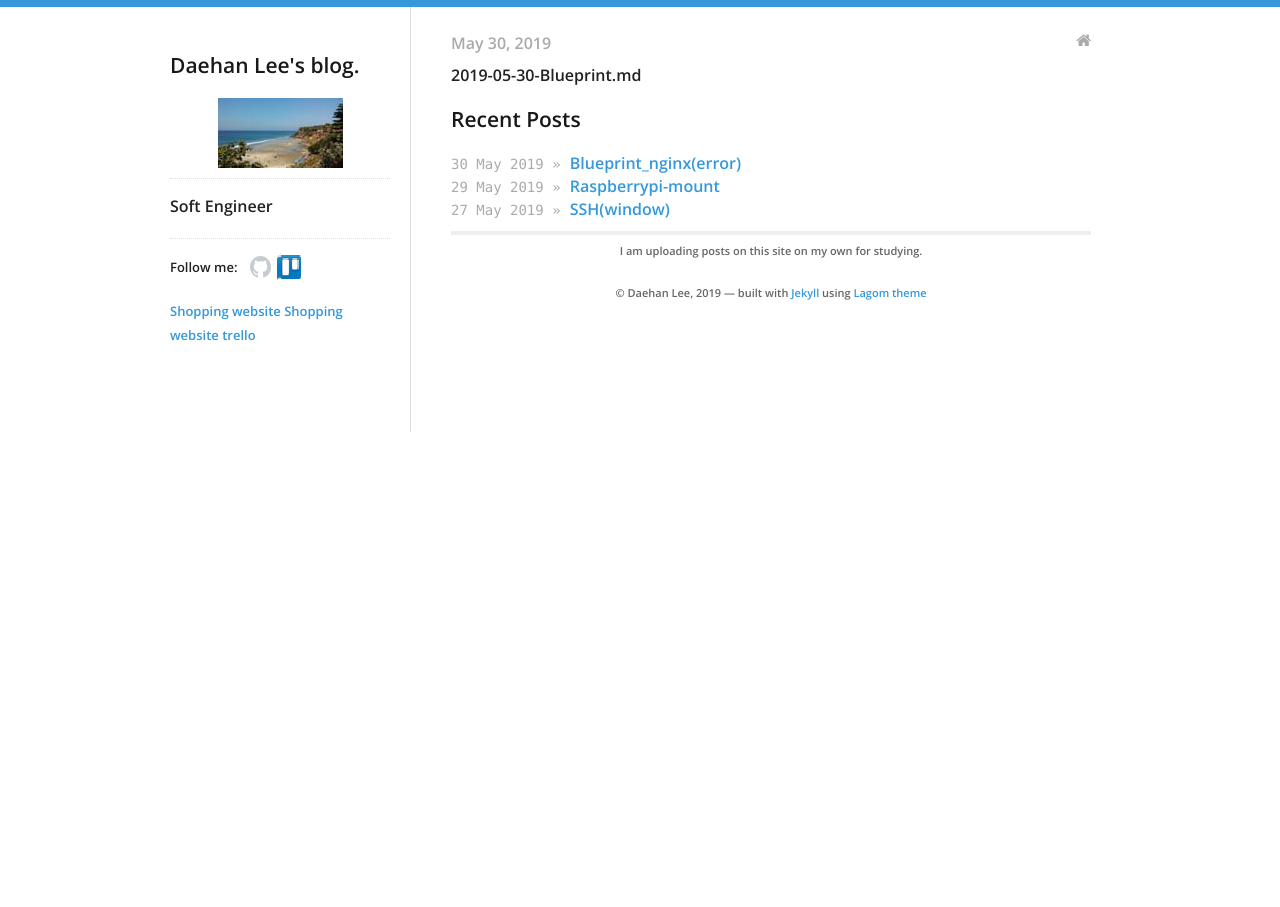
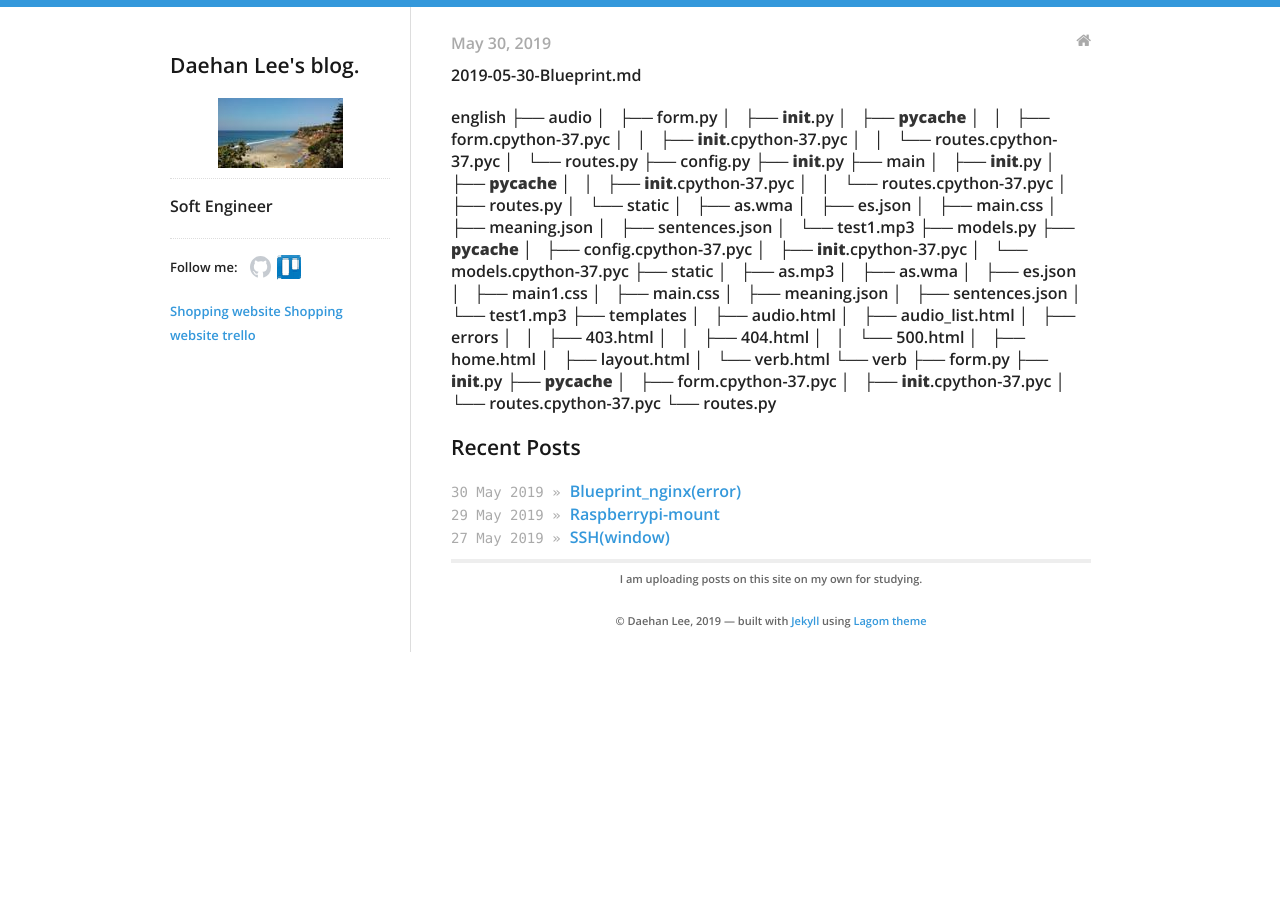
Before and after one commit to daehan0226/Study, a Jekyll site: the page built from _posts/2019-05-30-Blueprint.md, in a window 1280 px wide. Built offline with Jekyll 4.4.1, drawn with Linux system fonts in a browser that asks for light colours.

Commit message:
Update 2019-05-30-Blueprint.md

```diff
--- a/_posts/2019-05-30-Blueprint.md
+++ b/_posts/2019-05-30-Blueprint.md
@@ -6,3 +6,60 @@ categories:
 ---
 
 2019-05-30-Blueprint.md
+
+english
+├── audio
+│   ├── form.py
+│   ├── __init__.py
+│   ├── __pycache__
+│   │   ├── form.cpython-37.pyc
+│   │   ├── __init__.cpython-37.pyc
+│   │   └── routes.cpython-37.pyc
+│   └── routes.py
+├── config.py
+├── __init__.py
+├── main
+│   ├── __init__.py
+│   ├── __pycache__
+│   │   ├── __init__.cpython-37.pyc
+│   │   └── routes.cpython-37.pyc
+│   ├── routes.py
+│   └── static
+│       ├── as.wma
+│       ├── es.json
+│       ├── main.css
+│       ├── meaning.json
+│       ├── sentences.json
+│       └── test1.mp3
+├── models.py
+├── __pycache__
+│   ├── config.cpython-37.pyc
+│   ├── __init__.cpython-37.pyc
+│   └── models.cpython-37.pyc
+├── static
+│   ├── as.mp3
+│   ├── as.wma
+│   ├── es.json
+│   ├── main1.css
+│   ├── main.css
+│   ├── meaning.json
+│   ├── sentences.json
+│   └── test1.mp3
+├── templates
+│   ├── audio.html
+│   ├── audio_list.html
+│   ├── errors
+│   │   ├── 403.html
+│   │   ├── 404.html
+│   │   └── 500.html
+│   ├── home.html
+│   ├── layout.html
+│   └── verb.html
+└── verb
+    ├── form.py
+    ├── __init__.py
+    ├── __pycache__
+    │   ├── form.cpython-37.pyc
+    │   ├── __init__.cpython-37.pyc
+    │   └── routes.cpython-37.pyc
+    └── routes.py
```
